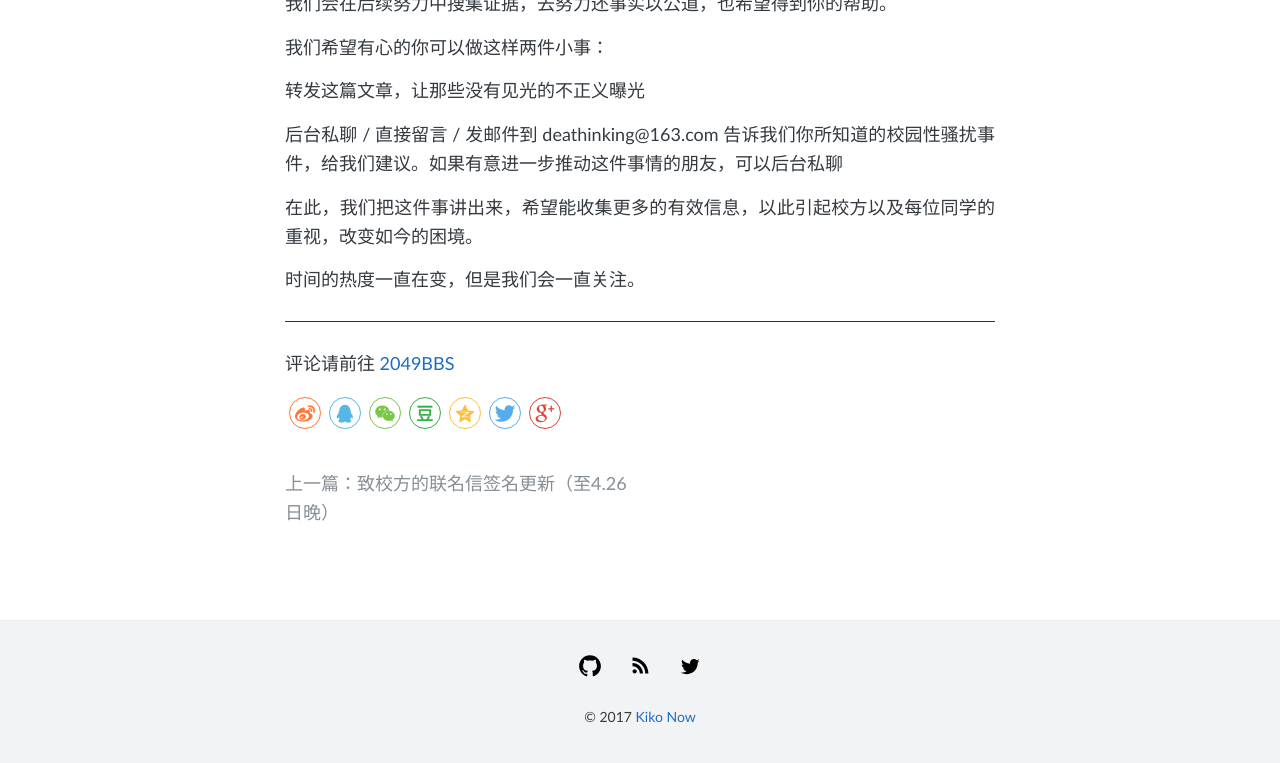
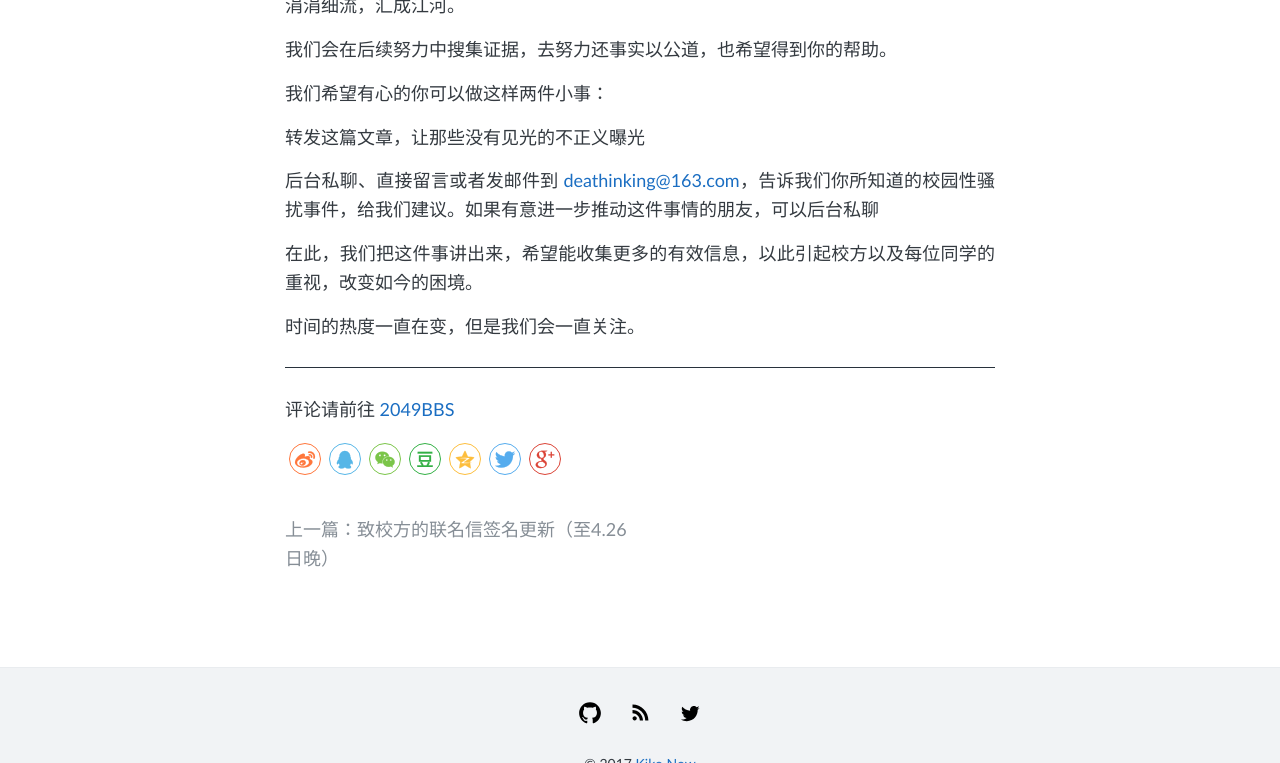
Before and after one commit to Terminus2049/Terminus2049.github.io, a Jekyll site: the page built from _posts/2018-04-28-Zhong-Da-anthropology.md, in a window 1280 px wide and 900 px high, scrolled down 6103 px, cut to the strip 137-900 px from the top of the window. Built offline with Jekyll 4.4.1, drawn with Linux system fonts in a browser that asks for light colours; some of the changed text lies outside the part shown.

Commit message:
解决编译失败的奇怪问题

```diff
--- a/_posts/2018-4-28-ZhongDaRenLeiXue.md
+++ b/_posts/2018-04-28-Zhong-Da-anthropology.md
@@ -14,7 +14,9 @@
 
 ---
 
-文章来自微信公号「~~[向湾硚](https://mp.weixin.qq.com/s/wOENC5mGtmEz_8SYo_UR-Q)~~」作者的Zine专栏：[田野里的“叫兽” \| 向湾硚湾湾呀的Zine专栏](https://zine.la/article/a81efbfbe9a04bb49e36447334590470/)
+文章来自微信公号 ~~[向湾硚](https://mp.weixin.qq.com/s/wOENC5mGtmEz_8SYo_UR-Q)~~
+
+作者的Zine专栏：[田野里的“叫兽” \| 向湾硚湾湾呀的Zine专栏](https://zine.la/article/a81efbfbe9a04bb49e36447334590470/)
 
 作者：向湾硚湾湾呀
 
@@ -22,16 +24,11 @@
 
 你好呀，从上次发了[中大人发声之后 \| 建议信已发校长邮箱](https://mp.weixin.qq.com/s/Tiqlv49qVZ4YrloMdlhfqQ)以来，我们并未取得学校方面积极的回应。那时候，我们甚至觉得愧疚——无法为此事作出更大的努力。相反的是，几月过后，我们看到了要求信息公开的北大学子被压力覆盖……似乎，心中闪过一种念头：幸好没有。
 
-
 当时的推送下面，有这样一条留言：
 
 大意是：需要受害者来引起校方重视
 
-
-但“如果非要一个羔羊的血来警醒，
-
-是不是也太麻木迟钝了”
-
+但“如果非要一个羔羊的血来警醒，是不是也太麻木迟钝了”
 
 而现在，我们收到了匿名举报信息，羔羊的血涂在了明晃晃的校门上……我们还能沉默吗？
 
@@ -43,7 +40,7 @@
 
 转发这篇文章，让那些没有见光的不正义曝光
 
-后台私聊/直接留言/发邮件到<deathinking@163.com>告诉我们你所知道的校园性骚扰事件，给我们建议。如果有意进一步推动这件事情的朋友，可以后台私聊。我们保证会对您的信息保密。
+后台私聊或者直接留言发邮件到 <mailto:deathinking@163.com> 告诉我们你所知道的校园性骚扰事件，给我们建议。如果有意进一步推动这件事情的朋友，可以后台私聊。我们保证会对您的信息保密。
 
 在此，我们把这件事讲出来，希望能收集更多的有效信息，以此引起校方以及每位同学的重视，改变如今的困境。
 
@@ -100,9 +97,13 @@
 可能有人会好奇，三年前夏天的故事，为什么现在才说？因为武汉理工大学的事情被曝光之后，我曾找到故事里那位田野带队导师手下的男研究生交谈，而他竟然为他的导师进行开脱，其三观让我十分震惊。
 
 这是聊天截图：
+
 ![01.jpg](https://i.loli.net/2018/04/28/5ae3fa5cd764b.jpg)
+
 ![02.jpg](https://i.loli.net/2018/04/28/5ae3fa5cd7c04.jpg)
+
 ![03.jpg](https://i.loli.net/2018/04/28/5ae3fa5d81275.jpg)
+
 ![04.jpg](https://i.loli.net/2018/04/28/5ae3fa5d8131a.jpg)
 
  “可能他的成长文化环境和我们不一样”，如此人类学思维的解释，用在体谅一位男老师猥亵女学生的行为之上，我不能苟同。我们认同每个人都有权利选择自己的性取向、维持日常生活的小癖好，是因为这些思维或行为只涉及自身的欲望或者基于双方的平等自愿协商。但伤害了他人的想法和行为，没有资格得到理解和原谅。
@@ -111,25 +112,20 @@
 
 最后，衷心祝愿每一位研究生都跟我一样，遇到正直可爱的导师。事实上，我从不后悔本科选择母校的人类学系，我深知其他大多数学术水平和道德水平齐高的人类学老师，共同呵护人类学的一片净土。
 
+有校友已经给校长发邮件：
 
-
-有校友已经给校长发邮件：
 ![27c4d76f-4e70-aefc-1b98-3cf0ba400952.jpg](https://i.loli.net/2018/04/28/5ae3fb0220f05.jpg)
-
 
 涓涓细流，汇成江河。
 
 我们会在后续努力中搜集证据，去努力还事实以公道，也希望得到你的帮助。
 
-
 我们希望有心的你可以做这样两件小事：
 
 转发这篇文章，让那些没有见光的不正义曝光
 
-后台私聊/直接留言/发邮件到deathinking@163.com 告诉我们你所知道的校园性骚扰事件，给我们建议。如果有意进一步推动这件事情的朋友，可以后台私聊
-
+后台私聊、直接留言或者发邮件到 <mailto:deathinking@163.com>，告诉我们你所知道的校园性骚扰事件，给我们建议。如果有意进一步推动这件事情的朋友，可以后台私聊
 
 在此，我们把这件事讲出来，希望能收集更多的有效信息，以此引起校方以及每位同学的重视，改变如今的困境。
 
-
 时间的热度一直在变，但是我们会一直关注。
```
